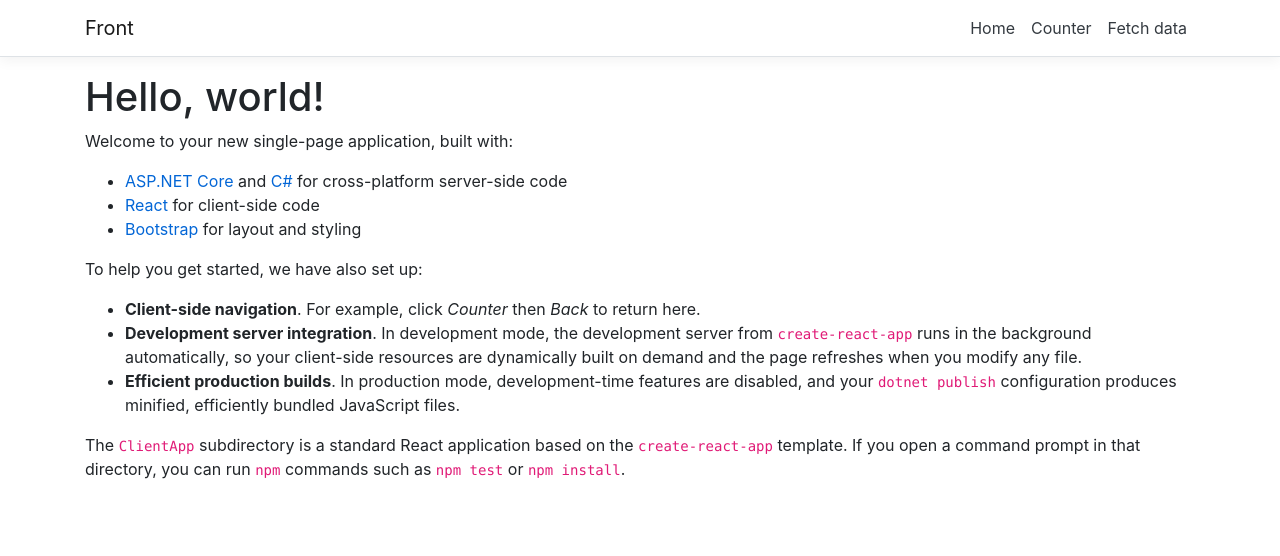
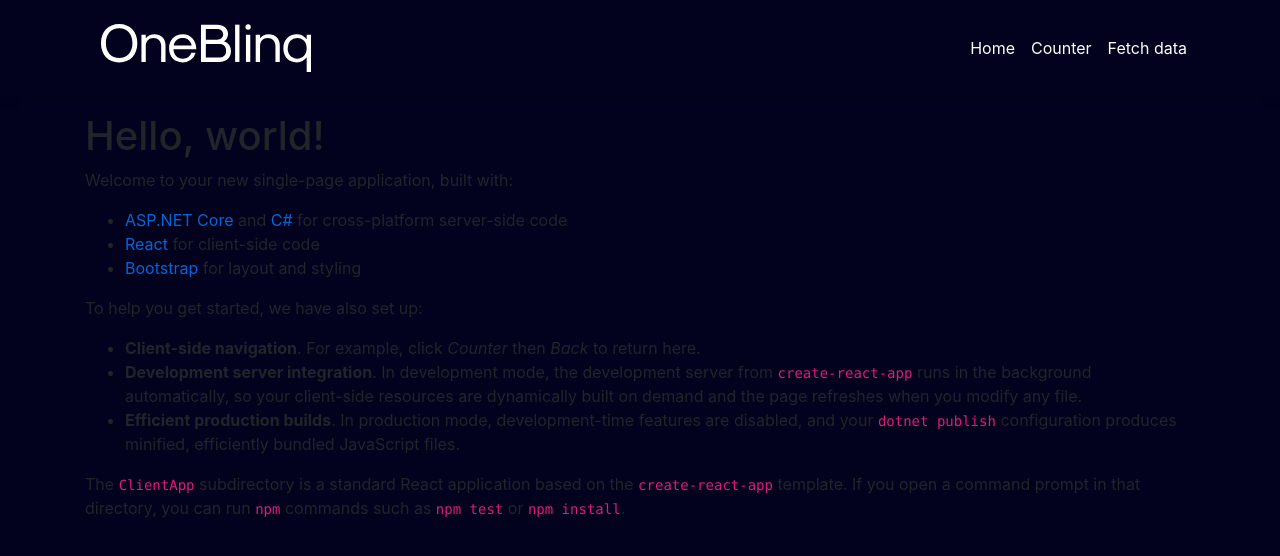
Before and after one commit to San-D1909/OneBlinq, a React (Create React App) app in the folder Front/ClientApp/: page / in a window 1280 px wide. Shown: the top 556 px of the page. Built offline with nearby package versions, Linux system fonts and the light colour scheme.

Commit message:
Fixed navbar + app color

```diff
--- a/Front/ClientApp/src/components/NavMenu.js
+++ b/Front/ClientApp/src/components/NavMenu.js
@@ -24,20 +24,20 @@ export class NavMenu extends Component {
   render () {
     return (
       <header>
-        <Navbar className="navbar-expand-sm navbar-toggleable-sm ng-white border-bottom box-shadow mb-3" light>
+        <Navbar className="navbar-expand-sm navbar-toggleable-sm ng-white box-shadow mb-3" light>
           <Container>
-            <NavbarBrand tag={Link} to="/">Front</NavbarBrand>
+            <NavbarBrand tag={Link} to="/" className="p-3"><img src="./images/logo_white_name_only.svg" /></NavbarBrand>
             <NavbarToggler onClick={this.toggleNavbar} className="mr-2" />
             <Collapse className="d-sm-inline-flex flex-sm-row-reverse" isOpen={!this.state.collapsed} navbar>
               <ul className="navbar-nav flex-grow">
                 <NavItem>
-                  <NavLink tag={Link} className="text-dark" to="/">Home</NavLink>
+                  <NavLink tag={Link} className="text-white" to="/">Home</NavLink>
                 </NavItem>
                 <NavItem>
-                  <NavLink tag={Link} className="text-dark" to="/counter">Counter</NavLink>
+                  <NavLink tag={Link} className="text-white" to="/counter">Counter</NavLink>
                 </NavItem>
                 <NavItem>
-                  <NavLink tag={Link} className="text-dark" to="/fetch-data">Fetch data</NavLink>
+                  <NavLink tag={Link} className="text-white" to="/fetch-data">Fetch data</NavLink>
                 </NavItem>
               </ul>
             </Collapse>
--- a/Front/ClientApp/src/custom.css
+++ b/Front/ClientApp/src/custom.css
@@ -7,6 +7,14 @@ code {
   color: #E01A76;
 }
 
+body {
+  background-color: #02021E;
+}
+
+.nav-item {
+  color: white;
+}
+
 .btn-primary {
   color: #fff;
   background-color: #1b6ec2;
```
